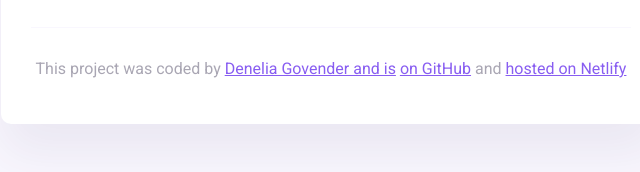
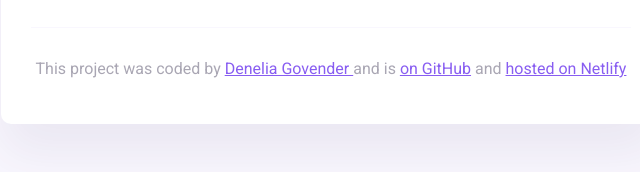
Before and after one commit to Denelia/D-Weather-app, a website built with Parcel: page index.html in a window 1280 px wide. Shown: the part 336-508 px from the top of the page, 309-949 px from the left. Built offline with nearby package versions, Linux system fonts and the light colour scheme.

Commit message:
Word Spacing

```diff
--- a/index.html
+++ b/index.html
@@ -48,8 +48,9 @@
         <p>
           This project was coded by
           <a href="https://github.com/Denelia" target="_blank"
-            >Denelia Govender and is</a
-          >
+            >Denelia Govender
+          </a>
+          and is
           <a href="https://github.com/Denelia/D-Weather-app" target="_blank">
             on GitHub</a
           >
```
